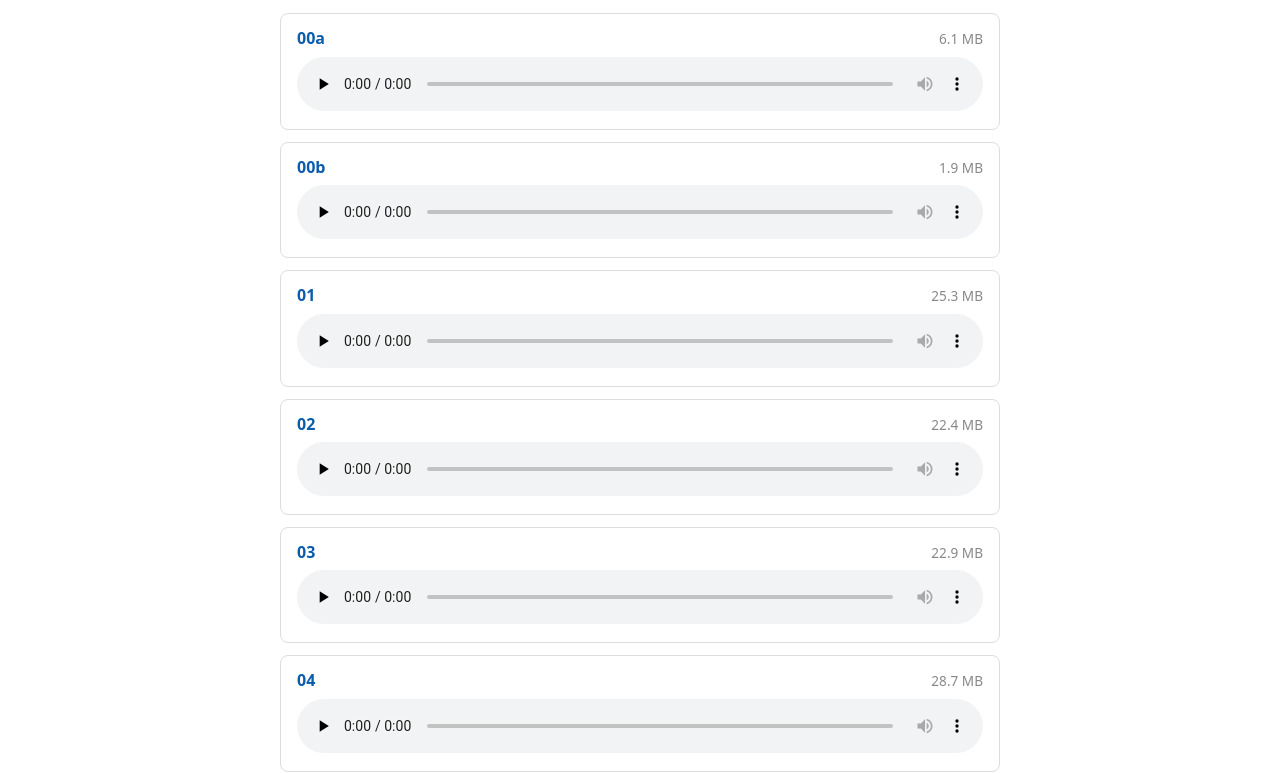
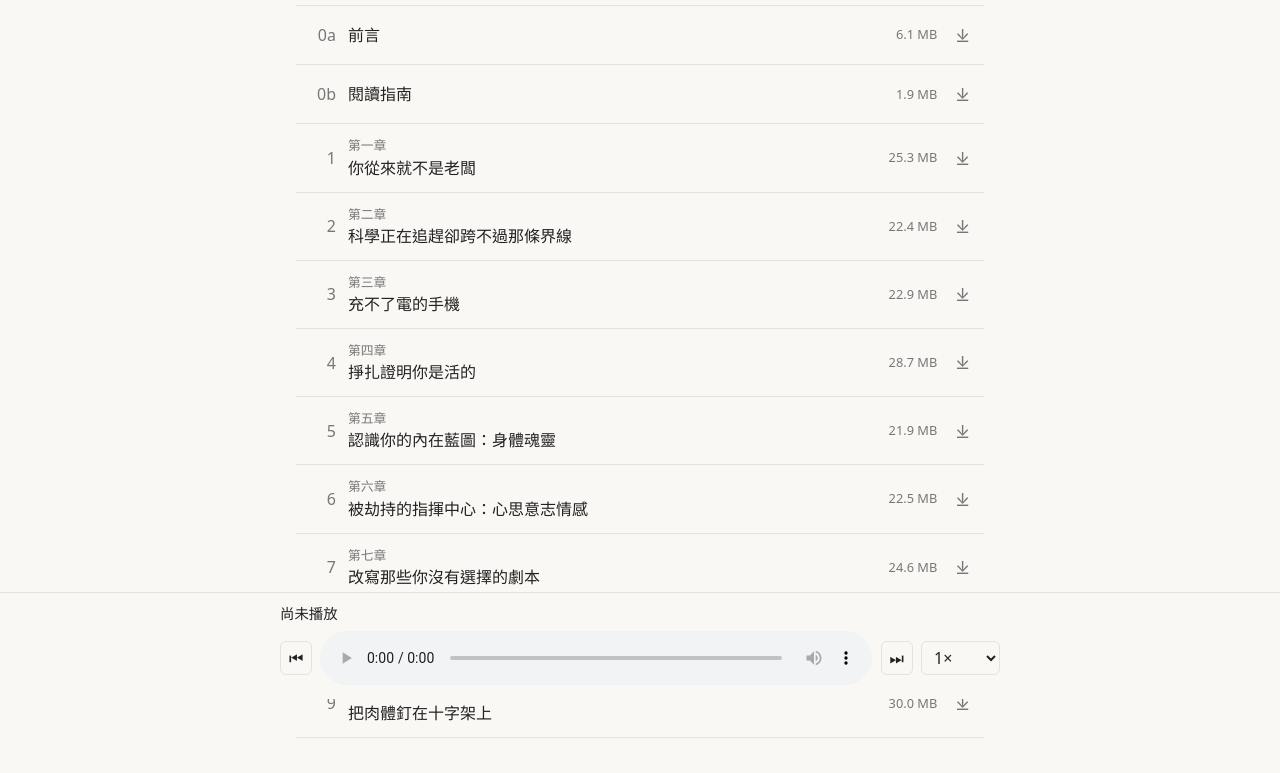
Before and after one commit to hatikvah5784/new_heart, a plain HTML site: page index_cant.html in a window 1280 px wide. Shown: the part 101-874 px from the top of the page. Drawn offline with Linux system fonts and the light colour scheme.

Commit message:
Updated Cantonese

```diff
--- a/index_cant.html
+++ b/index_cant.html
@@ -1,89 +1,158 @@
 <!DOCTYPE html>
-<html lang="en">
+<html lang="zh-Hant-HK">
 <head>
-  <meta charset="UTF-8">
-  <meta name="viewport" content="width=device-width, initial-scale=1.0">
-  <title>Cantonese Audio</title>
-  <style>
-    body {
-      font-family: system-ui, -apple-system, "Segoe UI", Roboto, sans-serif;
-      max-width: 720px;
-      margin: 2rem auto;
-      padding: 0 1rem;
-      color: #222;
-      line-height: 1.5;
-    }
-    h1 { font-size: 1.6rem; margin-bottom: 0.25rem; }
-    p.note { color: #666; margin-top: 0; }
-    ul { list-style: none; padding: 0; }
-    li {
-      border: 1px solid #ddd;
-      border-radius: 8px;
-      padding: 0.75rem 1rem;
-      margin-bottom: 0.75rem;
-    }
-    .title {
-      display: flex;
-      justify-content: space-between;
-      align-items: baseline;
-      gap: 1rem;
-      margin-bottom: 0.4rem;
-    }
-    .title a { font-weight: 600; color: #0b5cad; text-decoration: none; }
-    .title a:hover { text-decoration: underline; }
-    .size { color: #888; font-size: 0.85rem; white-space: nowrap; }
-    audio { width: 100%; }
-  </style>
+<meta charset="UTF-8">
+<meta name="viewport" content="width=device-width, initial-scale=1">
+<title>有聲書(粵語)目錄</title>
+<style>
+  :root { --bg:#faf8f5; --fg:#222; --muted:#777; --accent:#8a5a2b; --line:#e6e1da; --hover:#f1ece5; }
+  @media (prefers-color-scheme: dark) {
+    :root { --bg:#1b1a19; --fg:#eee; --muted:#999; --accent:#d9a066; --line:#333; --hover:#26241f; }
+  }
+  * { box-sizing: border-box; }
+  body { margin:0; background:var(--bg); color:var(--fg); line-height:1.5;
+         font-family: system-ui, -apple-system, "PingFang HK", "PingFang TC", "Noto Sans TC", "Microsoft JhengHei", sans-serif; }
+  main { max-width:720px; margin:0 auto; padding:24px 16px 150px; }
+  h1 { font-size:1.5rem; margin:0 0 4px; }
+  .sub { color:var(--muted); margin:0 0 20px; font-size:.9rem; }
+  ol { list-style:none; margin:0; padding:0; border-top:1px solid var(--line); }
+  li { display:flex; align-items:center; gap:12px; padding:12px 8px; border-bottom:1px solid var(--line); cursor:pointer; }
+  li:hover, li.playing { background:var(--hover); }
+  li.playing .t { color:var(--accent); font-weight:600; }
+  .n { width:2em; text-align:right; color:var(--muted); font-variant-numeric:tabular-nums; }
+  .info { flex:1; min-width:0; }
+  .ch, .meta { font-size:.8rem; color:var(--muted); }
+  .meta { white-space:nowrap; }
+  .dl { color:var(--muted); text-decoration:none; padding:4px 6px; font-size:1.1rem; }
+  .dl:hover { color:var(--accent); }
+  .player { position:fixed; left:0; right:0; bottom:0; background:var(--bg); border-top:1px solid var(--line); padding:10px 16px 14px; }
+  .wrap { max-width:720px; margin:0 auto; }
+  .now { font-size:.9rem; margin-bottom:6px; white-space:nowrap; overflow:hidden; text-overflow:ellipsis; }
+  .ctrls { display:flex; gap:8px; align-items:center; }
+  audio { flex:1; min-width:0; }
+  button, select { font:inherit; background:none; color:var(--fg); border:1px solid var(--line); border-radius:6px; padding:4px 8px; cursor:pointer; }
+</style>
 </head>
 <body>
-  <h1>Cantonese Audio</h1>
-  <p class="note">Press play to listen, or click a file name to download it.</p>
+<main>
+  <h1>有聲書(粵語)</h1>
+  <p class="sub" id="sub"></p>
+  <ol id="list"></ol>
+</main>
 
-  <ul>
-    <li>
-      <div class="title"><a href="cantonese/00a__can.mp3" download>00a</a><span class="size">6.1 MB</span></div>
-      <audio controls preload="none" src="cantonese/00a__can.mp3"></audio>
-    </li>
-    <li>
-      <div class="title"><a href="cantonese/00b__can.mp3" download>00b</a><span class="size">1.9 MB</span></div>
-      <audio controls preload="none" src="cantonese/00b__can.mp3"></audio>
-    </li>
-    <li>
-      <div class="title"><a href="cantonese/01__can.mp3" download>01</a><span class="size">25.3 MB</span></div>
-      <audio controls preload="none" src="cantonese/01__can.mp3"></audio>
-    </li>
-    <li>
-      <div class="title"><a href="cantonese/02__can.mp3" download>02</a><span class="size">22.4 MB</span></div>
-      <audio controls preload="none" src="cantonese/02__can.mp3"></audio>
-    </li>
-    <li>
-      <div class="title"><a href="cantonese/03__can.mp3" download>03</a><span class="size">22.9 MB</span></div>
-      <audio controls preload="none" src="cantonese/03__can.mp3"></audio>
-    </li>
-    <li>
-      <div class="title"><a href="cantonese/04__can.mp3" download>04</a><span class="size">28.7 MB</span></div>
-      <audio controls preload="none" src="cantonese/04__can.mp3"></audio>
-    </li>
-    <li>
-      <div class="title"><a href="cantonese/05__can.mp3" download>05</a><span class="size">21.9 MB</span></div>
-      <audio controls preload="none" src="cantonese/05__can.mp3"></audio>
-    </li>
-    <li>
-      <div class="title"><a href="cantonese/06__can.mp3" download>06</a><span class="size">22.5 MB</span></div>
-      <audio controls preload="none" src="cantonese/06__can.mp3"></audio>
-    </li>
-    <li>
-      <div class="title"><a href="cantonese/07__can.mp3" download>07</a><span class="size">24.6 MB</span></div>
-      <audio controls preload="none" src="cantonese/07__can.mp3"></audio>
-    </li>
-    <li>
-      <div class="title"><a href="cantonese/08__can.mp3" download>08</a><span class="size">26.4 MB</span></div>
-      <audio controls preload="none" src="cantonese/08__can.mp3"></audio>
-    </li>
-    <li>
-      <div class="title"><a href="cantonese/09__can.mp3" download>09</a><span class="size">30.0 MB</span></div>
-      <audio controls preload="none" src="cantonese/09__can.mp3"></audio>
-    </li>
-  </ul>
+<div class="player">
+  <div class="wrap">
+    <div class="now" id="now">尚未播放</div>
+    <div class="ctrls">
+      <button id="prev" title="上一個">⏮</button>
+      <audio id="audio" controls preload="none"></audio>
+      <button id="next" title="下一個">⏭</button>
+      <select id="rate" title="播放速度">
+        <option value="0.75">0.75×</option>
+        <option value="1" selected>1×</option>
+        <option value="1.25">1.25×</option>
+        <option value="1.5">1.5×</option>
+        <option value="1.75">1.75×</option>
+        <option value="2">2×</option>
+      </select>
+    </div>
+  </div>
+</div>
+
+<script>
+const DIR = "cantonese/";
+
+// [檔名, 大小(bytes), 章節, 標題]
+const files = [
+  ["00a__can.mp3",  6367958, "",       "前言"],
+  ["00b__can.mp3",  2011360, "",       "閱讀指南"],
+  ["01__can.mp3",  26480780, "第一章", "你從來就不是老闆"],
+  ["02__can.mp3",  23473041, "第二章", "科學正在追趕卻跨不過那條界線"],
+  ["03__can.mp3",  23994340, "第三章", "充不了電的手機"],
+  ["04__can.mp3",  30043673, "第四章", "掙扎證明你是活的"],
+  ["05__can.mp3",  22917260, "第五章", "認識你的內在藍圖：身體魂靈"],
+  ["06__can.mp3",  23575545, "第六章", "被劫持的指揮中心：心思意志情感"],
+  ["07__can.mp3",  25798043, "第七章", "改寫那些你沒有選擇的劇本"],
+  ["08__can.mp3",  27660051, "第八章", "不效法這破碎的世界"],
+  ["09__can.mp3",  31474974, "第九章", "把肉體釘在十字架上"],
+];
+
+const $ = id => document.getElementById(id);
+const audio = $("audio"), list = $("list"), rate = $("rate");
+const KEY = "audiobook-progress-cantonese";   // separate from the Mandarin page's progress
+let cur = -1, lastSave = 0;
+
+const store = {
+  get() { try { return JSON.parse(localStorage.getItem(KEY)); } catch (e) { return null; } },
+  set(v) { try { localStorage.setItem(KEY, JSON.stringify(v)); } catch (e) {} },
+};
+
+function info(i) {
+  const [f, , ch, title] = files[i];
+  const num = f.split("__")[0].replace(/^0(?=.)/, "");
+  return { num, ch: ch || "", title: title || "(待補標題)" };
+}
+const url = f => DIR + encodeURIComponent(f);
+const label = i => { const { ch, title } = info(i); return ch ? `${ch}:${title}` : title; };
+const fmt = s => `${Math.floor(s / 60)}:${String(Math.floor(s % 60)).padStart(2, "0")}`;
+
+$("sub").textContent = `共 ${files.length} 個檔案 · 點選播放,播完自動接下一個`;
+
+files.forEach(([f, bytes], i) => {
+  const { num, ch, title } = info(i);
+  const li = document.createElement("li");
+  li.innerHTML = `
+    <span class="n">${num}</span>
+    <div class="info"><div class="ch">${ch}</div><div class="t">${title}</div></div>
+    <span class="meta">${(bytes / 1048576).toFixed(1)} MB</span>
+    <a class="dl" href="${url(f)}" download title="下載">⤓</a>`;
+  li.addEventListener("click", e => { if (!e.target.closest(".dl")) play(i); });
+  list.appendChild(li);
+});
+
+function load(i, startAt = 0) {
+  cur = i;
+  const { ch, title } = info(i);
+  audio.src = url(files[i][0]);
+  audio.defaultPlaybackRate = audio.playbackRate = +rate.value;
+  if (startAt) audio.addEventListener("loadedmetadata", () => { audio.currentTime = startAt; }, { once: true });
+  [...list.children].forEach((li, j) => li.classList.toggle("playing", j === i));
+  $("now").textContent = label(i);
+  if ("mediaSession" in navigator) {
+    navigator.mediaSession.metadata = new MediaMetadata({ title, artist: ch || "有聲書(粵語)" });
+  }
+}
+
+function play(i) {
+  if (i < 0 || i >= files.length) return;
+  if (i === cur && audio.src) { audio.paused ? audio.play() : audio.pause(); return; }
+  load(i);
+  audio.play();
+}
+
+$("prev").onclick = () => play(cur - 1);
+$("next").onclick = () => play(cur + 1);
+rate.onchange = () => { audio.defaultPlaybackRate = audio.playbackRate = +rate.value; };
+
+audio.addEventListener("timeupdate", () => {
+  if (Date.now() - lastSave > 3000) { lastSave = Date.now(); store.set({ i: cur, t: audio.currentTime }); }
+});
+audio.addEventListener("ended", () => {
+  if (cur + 1 < files.length) play(cur + 1);
+  else store.set({ i: cur, t: 0 });
+});
+
+if ("mediaSession" in navigator) {
+  navigator.mediaSession.setActionHandler("previoustrack", () => play(cur - 1));
+  navigator.mediaSession.setActionHandler("nexttrack", () => play(cur + 1));
+}
+
+// Resume where you left off
+const saved = store.get();
+if (saved && files[saved.i]) {
+  load(saved.i, saved.t);
+  if (saved.t > 5) $("now").textContent += ` — 上次聽到 ${fmt(saved.t)}`;
+}
+</script>
 </body>
 </html>
```
